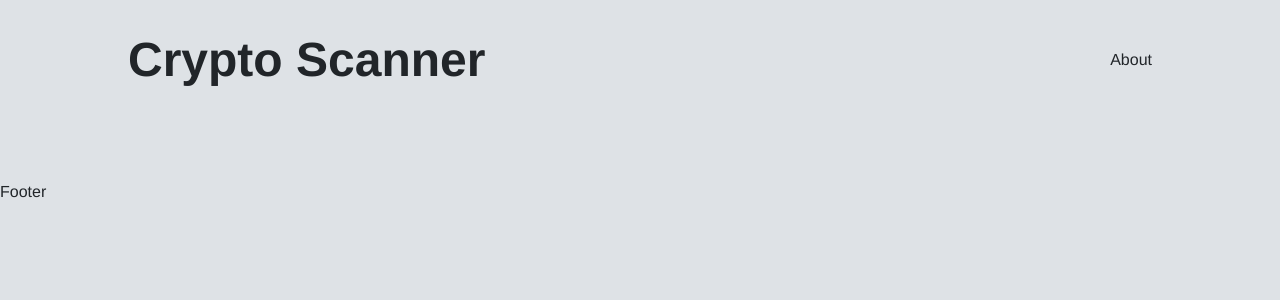
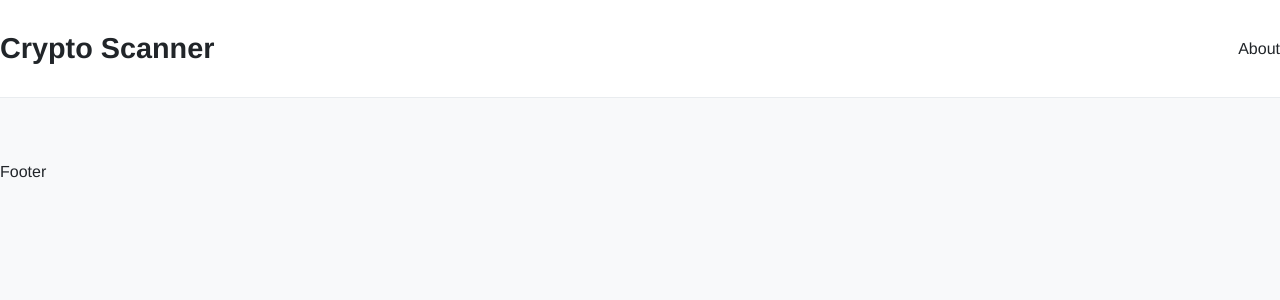
Before and after one commit to kapantzak/cryptocurrency-scanner, a Next.js app: page / in a window 1280 px wide. Shown: the top 300 px of the page. Built offline with nearby package versions, Linux system fonts and the light colour scheme; no server answers.

Commit message:
Get coin details data and render details page

```diff
--- a/components/BaseLayout.js
+++ b/components/BaseLayout.js
@@ -4,8 +4,9 @@ import styled, { ThemeProvider } from "styled-components";
 import GlobalStyle from "../styles/globalStyles";
 
 const Main = styled.main`
-  max-width: 1024px;
+  max-width: ${process.env.NEXT_PUBLIC_MAX_WIDTH}px;
   margin: auto;
+  margin-top: 99px;
   padding: 2rem 0;
 `;
 
--- a/components/CoinsTable/TableRow.js
+++ b/components/CoinsTable/TableRow.js
@@ -6,6 +6,7 @@ import {
   FaLongArrowAltDown,
   FaExternalLinkAlt,
 } from "react-icons/fa";
+import { BadgeUppercase } from "../../styles/globalStyles";
 import styled from "styled-components";
 
 const Cell = styled.td`
@@ -94,9 +95,12 @@ const TableRow = ({
         <NameCell>
           <Image src={image} width={24} height={24} alt={`${name} image`} />
           <Link href={`/${id}/details`} title={`View details about ${name}`}>
-            {name} ({symbol})
+            {name}
           </Link>
         </NameCell>
+      </Cell>
+      <Cell>
+        <BadgeUppercase>{symbol}</BadgeUppercase>
       </Cell>
       <Cell>
         <PriceCell>
--- a/components/CoinsTable/index.js
+++ b/components/CoinsTable/index.js
@@ -25,7 +25,7 @@ const HeadCell = styled.th`
   text-align: left;
   padding: 1rem 0;
   color: ${(props) => props.theme.black_light};
-  border-bottom: 1px solid ${(props) => props.theme.gray_300};
+  border-bottom: 1px solid ${(props) => props.theme.gray_200};
 `;
 
 const HeadCellRight = styled(HeadCell)`
@@ -38,6 +38,7 @@ const CoinsTable = ({ data }) => {
       <thead>
         <tr>
           <HeadCell>NAME</HeadCell>
+          <HeadCell>SYMBOL</HeadCell>
           <HeadCellRight>PRICE</HeadCellRight>
           <HeadCellRight>HIGH / LOW</HeadCellRight>
           <HeadCellRight>CHANGE (LAST 24H)</HeadCellRight>
--- a/components/Header.js
+++ b/components/Header.js
@@ -3,10 +3,16 @@ import { useTheme } from "styled-components";
 import Link from "next/link";
 import Navigation from "./Navigation";
 
-const HeaderWrapper = styled.header``;
+const HeaderWrapper = styled.header`
+  position: fixed;
+  top: 0;
+  width: 100%;
+  background-color: ${(props) => props.theme.white};
+  border-bottom: 1px solid ${(props) => props.theme.gray_200};
+`;
 
 const HeaderInner = styled.div`
-  max-width: 1024px;
+  max-width: ${process.env.NEXT_PUBLIC_MAX_WIDTH}px;
   margin: auto;
   display: flex;
   align-items: center;
@@ -15,7 +21,7 @@ const HeaderInner = styled.div`
 `;
 
 const Logo = styled.div`
-  font-size: 3rem;
+  font-size: 1.8rem;
   font-weight: bold;
 `;
 
--- a/pages/[id]/details.js
+++ b/pages/[id]/details.js
@@ -1,5 +1,6 @@
 import Head from "next/head";
 import getCoinDetails from "../../queries/coinDetails";
+import CoinDetails from "../../components/CoinDetails";
 
 export const getServerSideProps = async ({ query }) => {
   const { id } = query;
@@ -35,7 +36,7 @@ const DetailsPage = ({ data, error }) => {
       <Head>
         <title>{`${process.env.NEXT_PUBLIC_SITE_TITLE} | Details`}</title>
       </Head>
-      {(error && <p>{error}</p>) || <div>{JSON.stringify(data)}</div>}
+      {(error && <p>{error}</p>) || <CoinDetails data={data} />}
     </>
   );
 };
--- a/queries/coinDetails.js
+++ b/queries/coinDetails.js
@@ -3,13 +3,13 @@ import { headers } from "./helpers";
 
 const getCoinDetails = (id) => {
   return axios({
-    url: `${process.env.API_URL}/coins/${id}`,
+    url: `${process.env.NEXT_PUBLIC_API_URL}/coins/${id}`,
     method: "get",
     headers,
     params: {
       localization: false,
-      community_data: false,
-      developer_data: false,
+      // community_data: false,
+      // developer_data: false,
     },
   });
 };
--- a/queries/coinsList.js
+++ b/queries/coinsList.js
@@ -3,7 +3,7 @@ import { headers } from "./helpers";
 
 const getCoins = ({ page, per_page }) => {
   return axios({
-    url: `${process.env.API_URL}/coins/markets`,
+    url: `${process.env.NEXT_PUBLIC_API_URL}/coins/markets`,
     method: "get",
     headers,
     params: {
--- a/styles/globalStyles.js
+++ b/styles/globalStyles.js
@@ -1,4 +1,4 @@
-import { createGlobalStyle } from "styled-components";
+import styled, { createGlobalStyle } from "styled-components";
 
 const GlobalStyle = createGlobalStyle`
     html {
@@ -9,7 +9,7 @@ const GlobalStyle = createGlobalStyle`
         margin: 0;
         padding: 0;
         font-family: Helvetica Neue, Helvetica, Arial, sans-serif;
-        background-color: ${(props) => props.theme.gray_300};
+        background-color: ${(props) => props.theme.gray_100};
         color: ${(props) => props.theme.black};
     }
 
@@ -19,4 +19,19 @@ const GlobalStyle = createGlobalStyle`
     }
 `;
 
+const Badge = styled.label`
+  padding: 0.4rem 0.8rem;
+  border-radius: 0.5rem;
+  font-size: 0.75rem;
+  font-weight: bold;
+  color: ${(props) => props.theme.black_light};
+  background-color: ${(props) => props.theme.gray_300};
+`;
+
+const BadgeUppercase = styled(Badge)`
+  text-transform: uppercase;
+`;
+
 export default GlobalStyle;
+
+export { Badge, BadgeUppercase };
```
Also changed, not shown: components/CoinDetails.js (added, +118 -0 lines), components/CoinPriceChart/index.js (added, +30 -0 lines), queries/coinMarketChart.js (+4 -3 lines).
